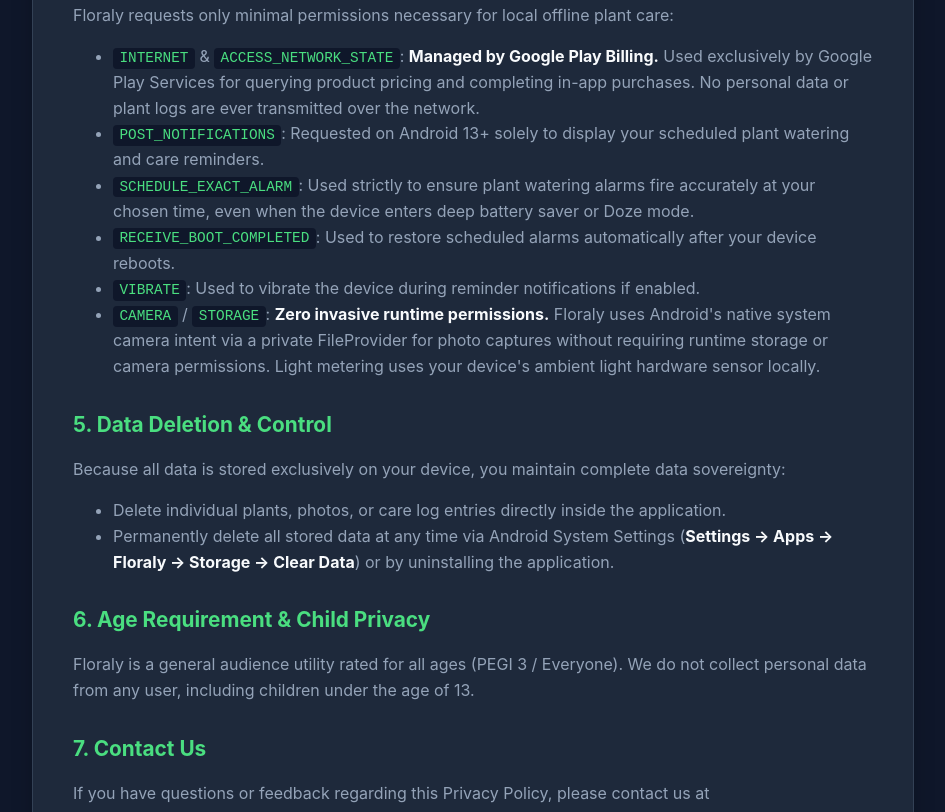
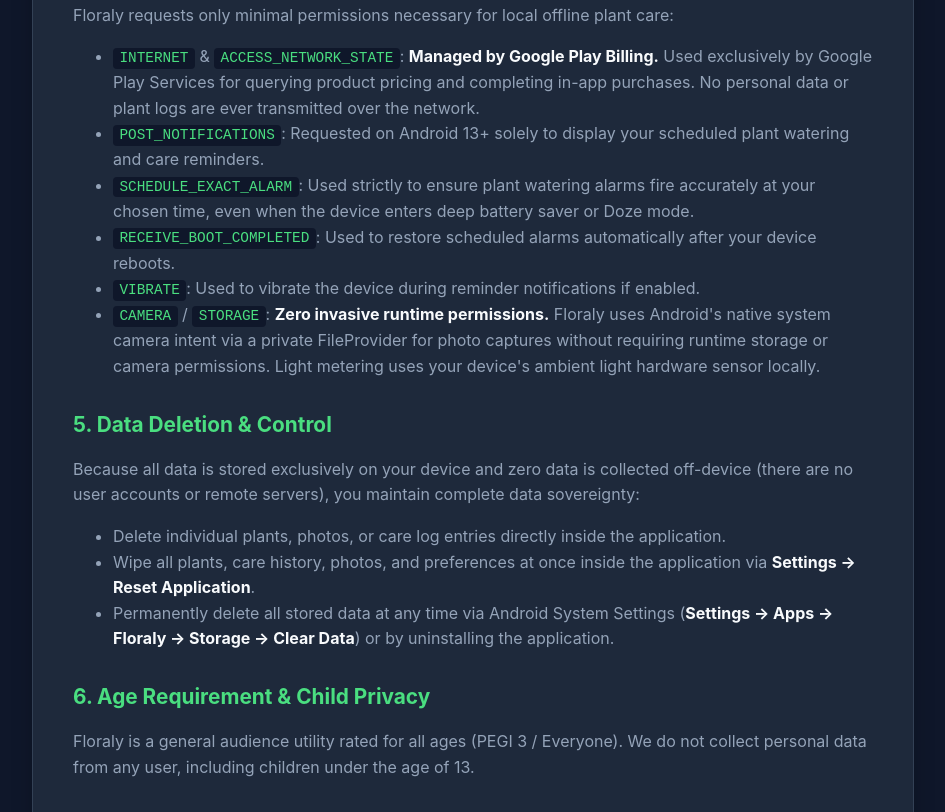
Before and after one commit to basicapps-dev/privacy-policy, a plain HTML site: page floraly.html in a window 1280 px wide. Shown: the part 1165-1977 px from the top of the page, without its empty margins (167-1112 px from the left). Drawn offline with Linux system fonts and the light colour scheme.

Commit message:
docs: document Floraly Reset Application and zero server data

```diff
--- a/floraly.html
+++ b/floraly.html
@@ -118,7 +118,7 @@
 
     <span class="badge">100% Offline &amp; Private</span>
     <h1>Privacy Policy for Floraly</h1>
-    <p><strong>Last Updated:</strong> October 18, 2026<br>
+    <p><strong>Last Updated:</strong> November 24, 2026<br>
     <strong>Developer:</strong> BasicApps Studio<br>
     <strong>Contact:</strong> basicapps.contact@gmail.com</p>
 
@@ -153,9 +153,10 @@
     </ul>
 
     <h2>5. Data Deletion &amp; Control</h2>
-    <p>Because all data is stored exclusively on your device, you maintain complete data sovereignty:</p>
+    <p>Because all data is stored exclusively on your device and zero data is collected off-device (there are no user accounts or remote servers), you maintain complete data sovereignty:</p>
     <ul>
         <li>Delete individual plants, photos, or care log entries directly inside the application.</li>
+        <li>Wipe all plants, care history, photos, and preferences at once inside the application via <strong>Settings &rarr; Reset Application</strong>.</li>
         <li>Permanently delete all stored data at any time via Android System Settings (<strong>Settings &rarr; Apps &rarr; Floraly &rarr; Storage &rarr; Clear Data</strong>) or by uninstalling the application.</li>
     </ul>
 
```
